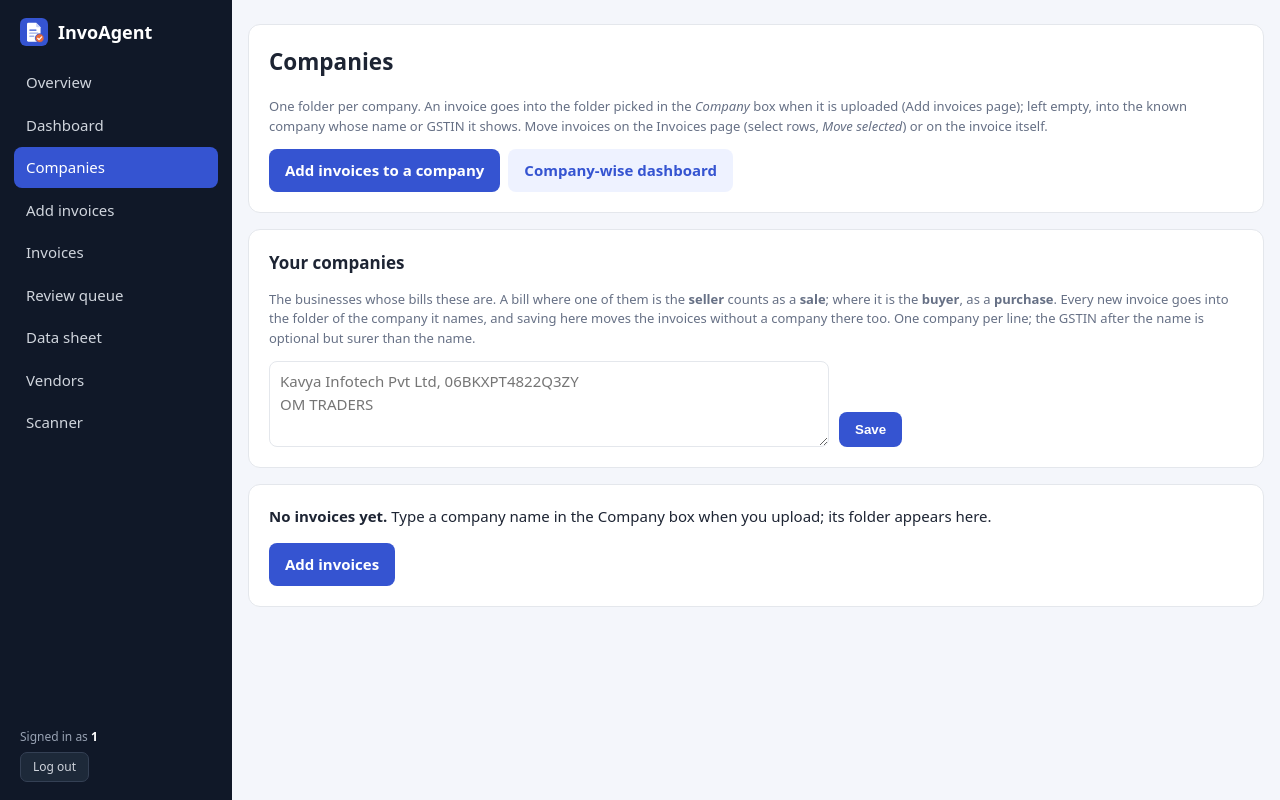
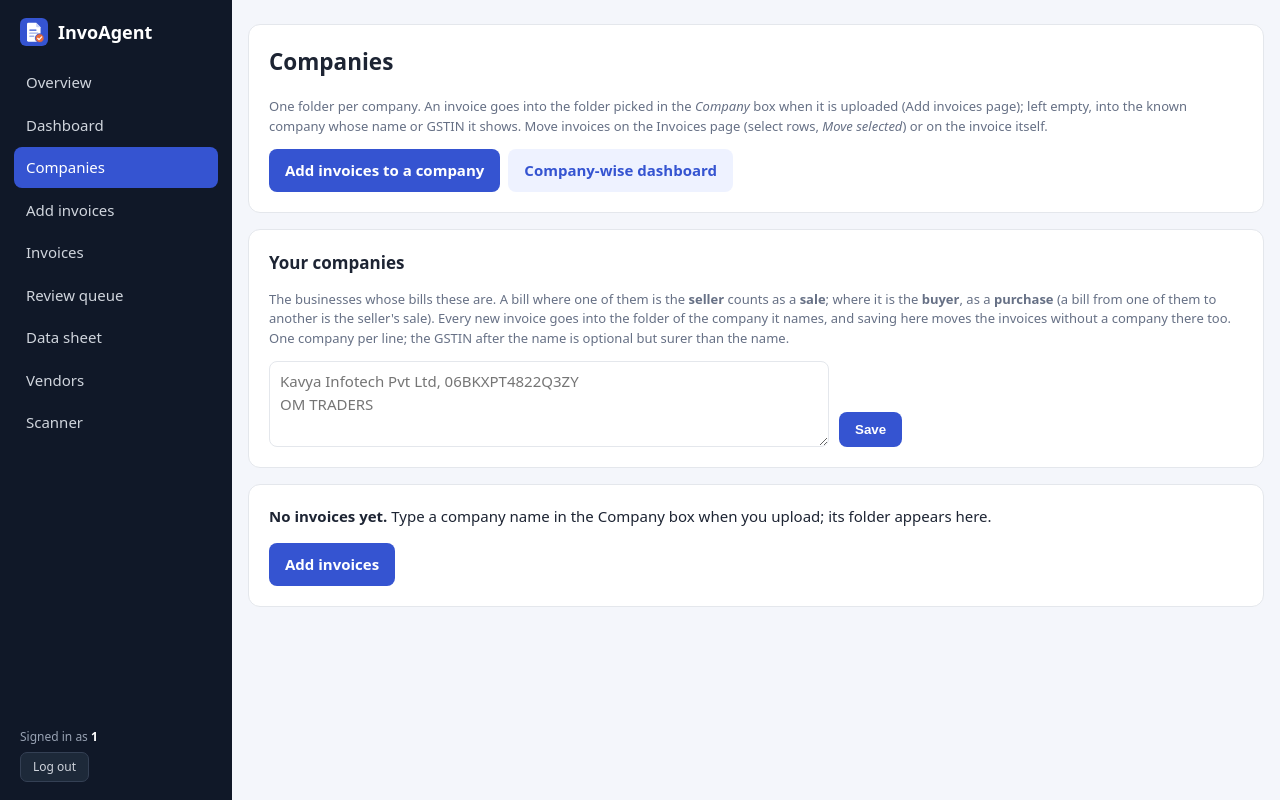
Before and after one commit to amit-sharma-ds/InvoAgent, a Flask app: page /companies in a window 1280 px wide. Run offline with Flask 3, Linux system fonts and the light colour scheme; the visitor is signed in with stand-in values (Sample User, id 1); data that the repository does not hold is empty; some libraries are stand-ins or nearby versions.

Commit message:
Your companies' sales bills count as sales; no 'Auto' side to pick
A sale bill from one of your companies, read from a small photo, counted as a purchase: the seller was
taken from 'for <company>' above 'Authorised Signatory', misread in the small print, without its GSTIN.
On a short page (under 40 lines) the search for that name at the top of the page reached the signature
line itself; it now looks only above it, and compares the names with the look-alike letters made equal
(l / I / 1, 0 / O, 5 / S), so the top block gives the seller's name and GSTIN.

A bill from one of your companies to another (both on the bill) went into no company and counted as a
purchase; it is now the seller's sale.

The invoice page has no 'Auto' choice any more: 'Counts as' shows Purchase or Sale as found from the bill.
Left as shown, the side is still found from the bill (also for another company); changed by hand, it is
kept, unless it is what the bill shows anyway.

Regression unchanged: handwritten 87/96, Tally 90/90, SuperStore 132/132, look-alike forms 95/100,
synthetic 672/672, katanaml 282/284 and 526/528. Tests: 179 passed, 4 skipped.

Co-Authored-By: Claude Opus 5.5 <noreply@anthropic.com>

```diff
--- a/app.py
+++ b/app.py
@@ -405,12 +405,24 @@ def invoice_detail(invoice_id):
 
 @app.post("/invoices/<int:invoice_id>/company")
 def set_invoice_company(invoice_id):
-    """Move one invoice to another company and / or set its side (purchase or sale)."""
-    if store().get(invoice_id) is None:
+    """Move one invoice to another company and / or set its side (purchase or sale). A side left as it
+    was shown stays as it was (found from the bill again for another company); a side changed by hand is
+    kept, unless it is what the bill shows anyway."""
+    row = store().get(invoice_id)
+    if row is None:
         abort(404)
     company = _chosen_company(request.form.get("company"))
     entry_type = request.form.get("entry_type")
-    store().set_company([invoice_id], company, entry_type if entry_type in ENTRY_TYPES else None)
+    if entry_type not in ENTRY_TYPES:
+        entry_type = None
+    elif entry_type == request.form.get("side_shown"):
+        entry_type = row["entry_type"]  # not changed
+    else:
+        gstin = (company_gstins(store().money_rows(company=company), store().own_companies()).get(company)
+                 if company else None)
+        if side_of({**row, "company": company, "entry_type": None}, gstin) == entry_type:
+            entry_type = None
+    store().set_company([invoice_id], company, entry_type)
     flash(f"Invoice #{invoice_id} is in {company or 'no company'}.")
     return redirect(url_for("invoice_detail", invoice_id=invoice_id))
 
--- a/invoice_parser/companies.py
+++ b/invoice_parser/companies.py
@@ -174,12 +174,20 @@ def with_sides(rows, money_rows, own=()):
 
 
 def guess_company(row, companies, gstins):
-    """The one known company this invoice names (seller or buyer), else None."""
+    """The one known company this invoice names (seller or buyer), else None. Two of them on one invoice
+    (one of your companies selling to the other): the seller's, where it is a sale."""
     parties = {_gstin(row.get("seller_tax_id")), _gstin(row.get("buyer_tax_id"))} - {None}
     hits = {c for c in companies
             if (gstins.get(c) and gstins[c] in parties)
             or names_match(c, row.get("seller_name")) or names_match(c, row.get("buyer_name"))}
-    return hits.pop() if len(hits) == 1 else None  # two known companies on one invoice: ask a person
+    if len(hits) > 1:
+        seller = _gstin(row.get("seller_tax_id"))
+
+        def sells(c):  # by GSTIN when both are known, else by name
+            return gstins[c] == seller if gstins.get(c) and seller else names_match(c, row.get("seller_name"))
+
+        hits = {c for c in hits if sells(c)}
+    return hits.pop() if len(hits) == 1 else None  # no company, or the seller not clear: ask a person
 
 
 GSTINS_KEPT_SECONDS = 60
--- a/invoice_parser/extract.py
+++ b/invoice_parser/extract.py
@@ -765,9 +765,19 @@ def _looks_like_name(name):
 _ID_LABEL_WORDS = {"GSTIN", "STIN", "GST", "GSTN", "UIN", "TIN", "PAN", "VAT", "NO", "NUMBER", "REG"}
 
 
+_LOOK_ALIKE_LETTERS = str.maketrans("l1|!05", "iiiios")
+
+
+def _same_name(a, b):
+    """'Mill Hill Tiles Pvt Ltd' printed at the top and 'MiII HiII TiIes Pvt LId' read in the small print of
+    the signature: the same name once the look-alike letters (l / I / 1, 0 / O, 5 / S) are made equal."""
+    a, b = a.lower(), b.lower()
+    return max(fuzz.ratio(a, b), fuzz.ratio(a.translate(_LOOK_ALIKE_LETTERS), b.translate(_LOOK_ALIKE_LETTERS))) >= 85
+
+
 def _seller_from_signature(lines, label_cells):
     """'for Kavya Infotech' above 'Authorised Signatory' names the seller on most Indian invoices.
-    The same name near the top of page 1 gives the address and GSTIN."""
+    The same name near the top of page 1, above the signature, gives the address and GSTIN."""
     for i in range(len(lines) - 1, -1, -1):
         if not any(re.search(r"(?i)authori[sz]ed|signator", lines[j].text) for j in range(i, min(len(lines), i + 4))):
             continue
@@ -776,11 +786,11 @@ def _seller_from_signature(lines, label_cells):
             name = m.group(1).strip(" .,:'\"`‘’“”") if m else ""
             if len(name) < 3 or re.search(r"(?i)authori|signator", name):
                 continue
-            for top in lines[:40]:
+            for top in lines[:min(40, i)]:  # a short page: never the signature line itself
                 if top.page != 0:
                     break
                 for anchor in top.cell_boxes:
-                    if fuzz.ratio(name.lower(), anchor.text.lower()) >= 85:
+                    if _same_name(name, anchor.text):
                         value = parse_party([anchor.text] + _column_block(lines, top.index, anchor, label_cells))
                         return {"value": value, "confidence": round(0.75 * top.conf, 3),
                                 "source_label": "(name above 'Authorised Signatory')", "source_text": anchor.text,
--- a/templates/companies.html
+++ b/templates/companies.html
@@ -14,7 +14,8 @@
 <section class="card" id="own-companies">
   <h2>Your companies</h2>
   <p class="muted small">The businesses whose bills these are. A bill where one of them is the <strong>seller</strong>
-    counts as a <strong>sale</strong>; where it is the <strong>buyer</strong>, as a <strong>purchase</strong>.
+    counts as a <strong>sale</strong>; where it is the <strong>buyer</strong>, as a <strong>purchase</strong>
+    (a bill from one of them to another is the seller's sale).
     Every new invoice goes into the folder of the company it names, and saving here moves the invoices without a
     company there too. One company per line; the GSTIN after the name is optional but surer than the name.</p>
   <form class="own-companies-form" method="post" action="{{ url_for('save_own_companies') }}">
```
Also changed, not shown: templates/result.html (+4 -3 lines), tests/test_app.py (+11 -4 lines), tests/test_companies.py (+7 -2 lines), tests/test_pipeline.py (+31 -0 lines), README.md.
